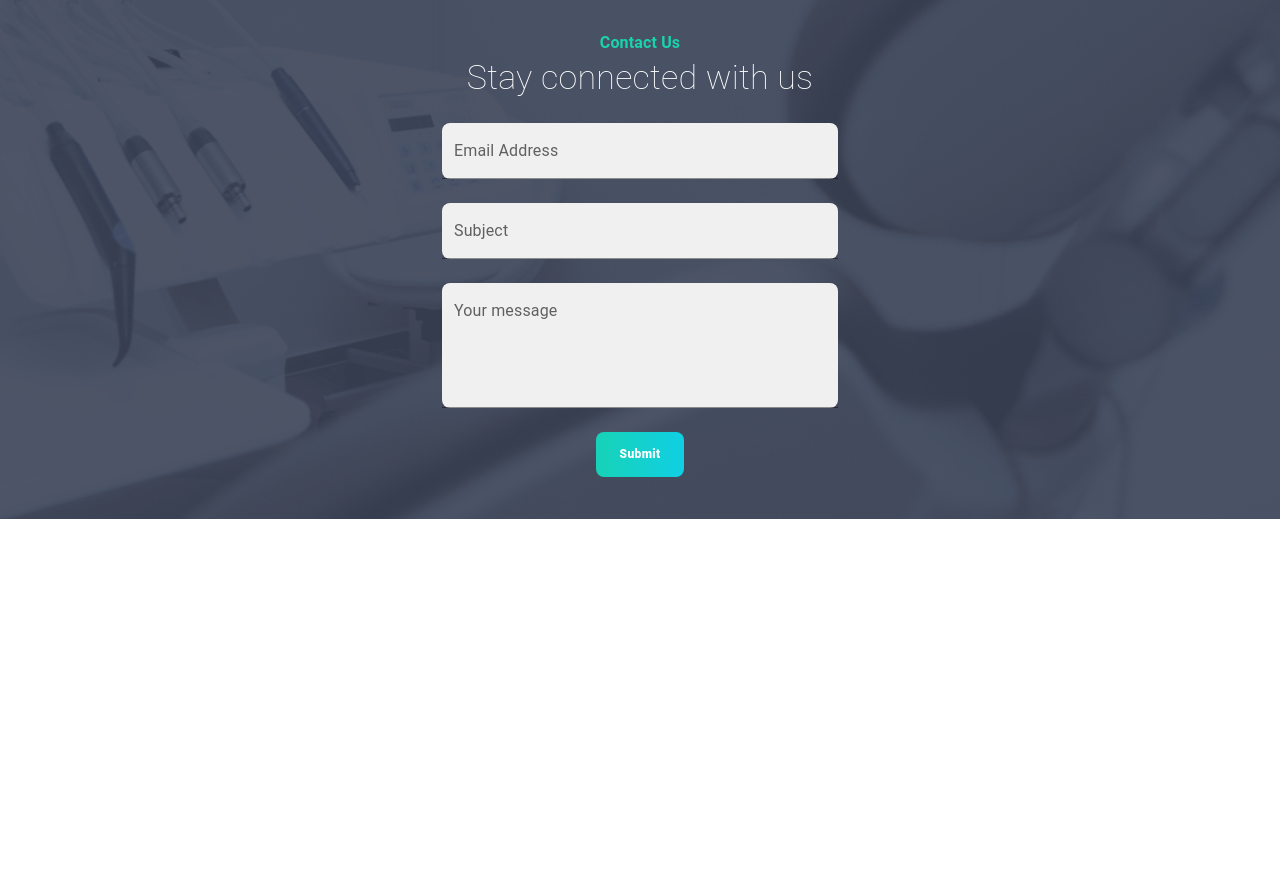
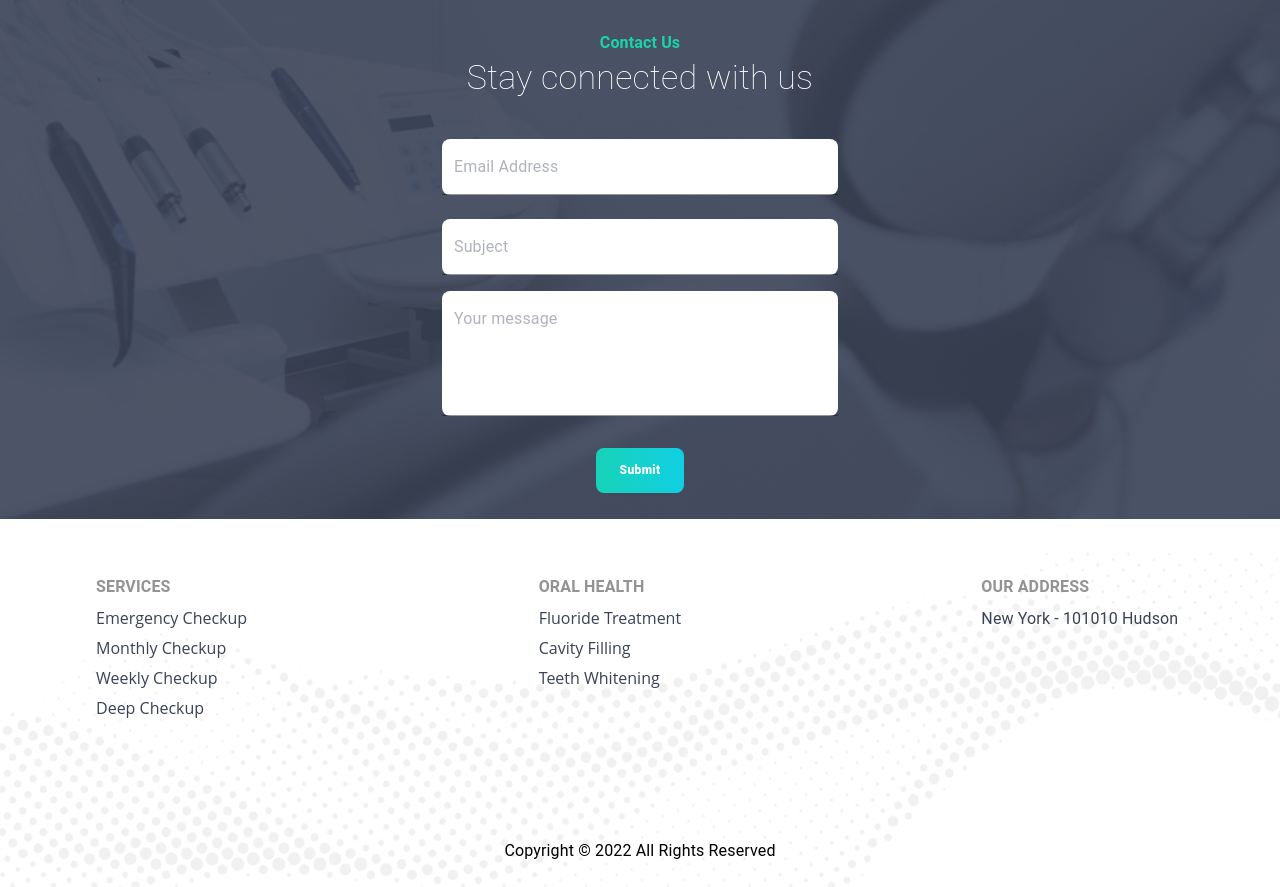
Before and after one commit to Eman-Abukhater/Doctor-s-Portal-Web-App, a React (Vite) app in the folder doctors-portal/: page / in a window 1280 px wide. Shown: the part 3420-4307 px from the top of the page. Before the commit the page ends 3939 px from the top, so only its background shows below. Built offline with nearby package versions, Linux system fonts and the light colour scheme.

Commit message:
add the footer

```diff
--- a/doctors-portal/src/components/ContactForm.jsx
+++ b/doctors-portal/src/components/ContactForm.jsx
@@ -1,21 +1,24 @@
-import React from 'react';
-import { Box, Container, Typography, TextField, Button } from '@mui/material';
+import React from "react";
+import { Box, Container, Typography, TextField, Button } from "@mui/material";
 
 const ContactForm = () => {
   return (
     <Box
       sx={{
         background: `url('/assets/bg-blue.png') center/cover no-repeat`,
-        backgroundBlendMode: 'overlay',
+        backgroundBlendMode: "overlay",
         height: 450,
         py: 5,
       }}
     >
-      <Container maxWidth="xs" sx={{ textAlign: 'center', color: 'white' }}>
-        <Typography variant="subtitle1" sx={{ color: '#19D3AE' ,fontWeight:'600'}}>
+      <Container maxWidth="xs" sx={{ textAlign: "center", color: "white" }}>
+        <Typography
+          variant="subtitle1"
+          sx={{ color: "#19D3AE", fontWeight: "600" }}
+        >
           Contact Us
         </Typography>
-        <Typography variant="h4" sx={{  mb: 1 ,fontWeight:'200'}}  mb={2}>
+        <Typography variant="h4" sx={{ mb: 3, fontWeight: "200" }}>
           Stay connected with us
         </Typography>
 
@@ -25,25 +28,50 @@ const ContactForm = () => {
             margin="normal"
             label="Email Address"
             variant="filled"
-            sx={{ backgroundColor: 'white', borderRadius: 2 }}
+            sx={{
+              "& .MuiFilledInput-root": {
+                backgroundColor: "white",
+                borderRadius: 2,
+                mb: 2,
+              },
+              "& .MuiInputLabel-root": {
+                color: "#3A425666",
+              },
+            }}
+          />
+
+          <TextField
+            fullWidth
+            label="Subject"
+            variant="filled"
+            sx={{
+              "& .MuiFilledInput-root": {
+                backgroundColor: "white",
+                borderRadius: 2,
+                mb: 2,
+              },
+              "& .MuiInputLabel-root": {
+                color: "#3A425666",
+              },
+            }}
           />
           <TextField
             fullWidth
-            margin="normal"
-            label="Subject"
-            variant="filled"
-            sx={{ backgroundColor: 'white', borderRadius: 2 }}
-          />
-          <TextField
-            fullWidth
-            margin="normal"
             label="Your message"
             variant="filled"
             multiline
             rows={4}
-            sx={{ backgroundColor: 'white', borderRadius: 2 }}
+            sx={{
+              "& .MuiFilledInput-root": {
+                backgroundColor: "white",
+                borderRadius: 2,
+                mb: 2,
+              },
+              "& .MuiInputLabel-root": {
+                color: "#3A425666",
+              },
+            }}
           />
-
           <Button
             type="submit"
             variant="contained"
--- /dev/null
+++ b/doctors-portal/src/components/Footer.jsx
@@ -0,0 +1,60 @@
+import React from 'react';
+import { Box, Container, Grid, Typography, Link } from '@mui/material';
+
+const Footer = () => {
+  return (
+    <Box
+      sx={{
+        backgroundColor: '#ffffff',
+        backgroundImage: `url('/assets/footer-bg.png')`,
+        backgroundRepeat: 'no-repeat',
+        backgroundSize: {xs:'0' ,md:'cover'},
+        backgroundPosition: 'center',
+        py: 3,
+        mt: 4,
+      }}
+    >
+      <Container>
+        <Grid container spacing={{xs:10,md:30}} px={{xs:2,md:4}} mb={15}>
+          <Grid item xs={12} md={4}>
+            <Typography fontSize='8' fontWeight='bold' color='#939393' mb={1}>
+              SERVICES
+            </Typography>
+            <Box sx={{ display: 'flex', flexDirection: 'column', gap: 1 ,color:'#3A4256'}}>
+              <Link href="#" color="inherit" underline="hover">Emergency Checkup</Link>
+              <Link href="#" color="inherit" underline="hover">Monthly Checkup</Link>
+              <Link href="#" color="inherit" underline="hover">Weekly Checkup</Link>
+              <Link href="#" color="inherit" underline="hover">Deep Checkup</Link>
+            </Box>
+          </Grid>
+
+          <Grid item xs={12} md={4}>
+          <Typography fontSize='10' fontWeight='bold' color='#939393' mb={1}>
+          ORAL HEALTH
+            </Typography>
+            <Box sx={{ display: 'flex', flexDirection: 'column', gap: 1,color:'#3A4256' ,fontSize:'6'}}>
+              <Link href="#" color="inherit" underline="hover">Fluoride Treatment</Link>
+              <Link href="#" color="inherit" underline="hover">Cavity Filling</Link>
+              <Link href="#" color="inherit" underline="hover">Teeth Whitening</Link>
+            </Box>
+          </Grid>
+
+          <Grid item xs={12} md={4}>
+          <Typography fontSize='10' fontWeight='bold' color='#939393' mb={1} >
+          OUR ADDRESS
+            </Typography>
+            <Typography sx={{color:'#3A4256'}} fontSize='8'>New York - 101010 Hudson</Typography>
+          </Grid>
+        </Grid>
+
+        <Box sx={{ textAlign: 'center', mt: 10 }}>
+          <Typography variant="body1" color="#000000">
+            Copyright © 2022 All Rights Reserved
+          </Typography>
+        </Box>
+      </Container>
+    </Box>
+  );
+};
+
+export default Footer;
--- a/doctors-portal/src/pages/Home.jsx
+++ b/doctors-portal/src/pages/Home.jsx
@@ -6,6 +6,7 @@ import ExceptionalCare from '../components/ExceptionalCare'
 import AppointmentBanner from '../components/AppointmentBanner'
 import Testimonial from '../components/Testimonial'
 import ContactForm from '../components/ContactForm'
+import Footer from '../components/Footer'
 
 function Home() {
   return (
@@ -17,6 +18,7 @@ function Home() {
    <AppointmentBanner />
    <Testimonial />
    <ContactForm />
+   <Footer />
 
    </>
   )
```
Also changed, not shown: doctors-portal/public/assets/footer-bg.png (added). Lines whose indentation alone changed are shown as unchanged.
